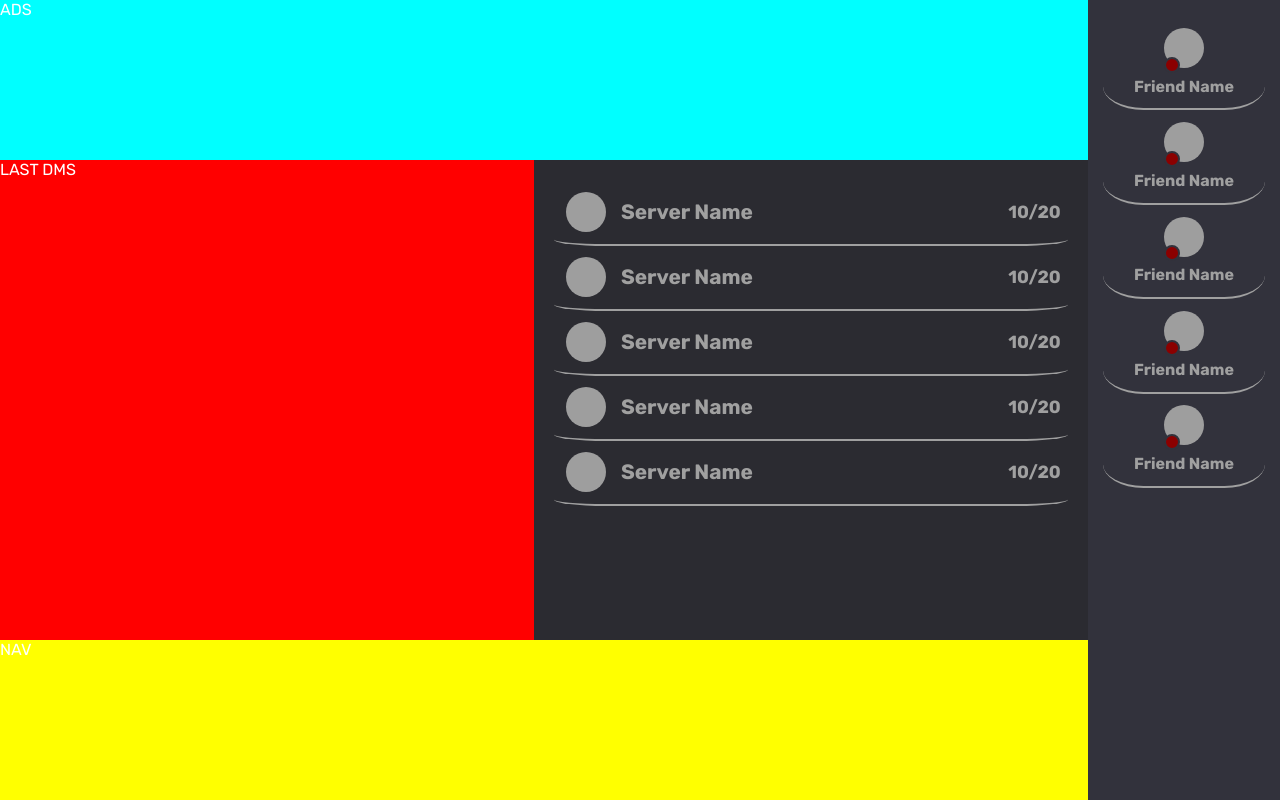
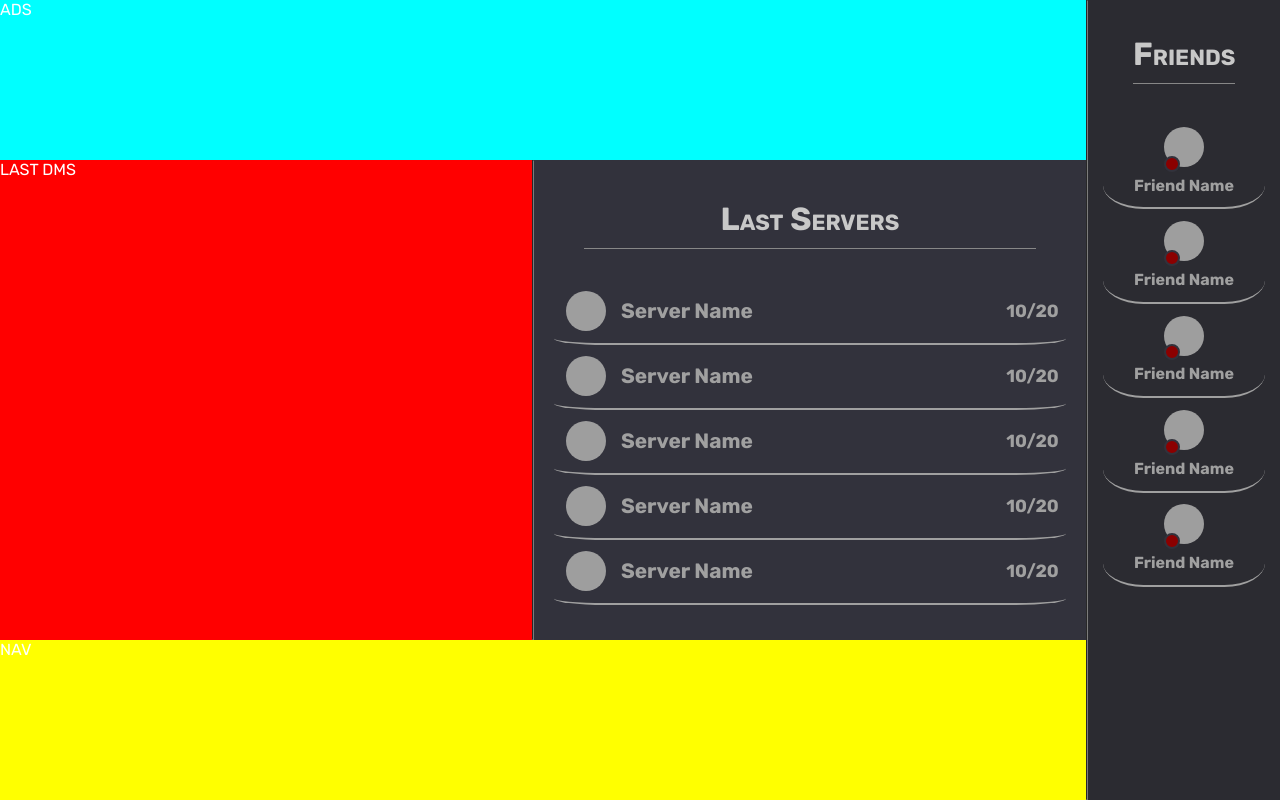
Before and after one commit to VirtuallDev/disgamble, a React (Vite) app in the folder client/: page / in a window 1280 px wide. Built offline with nearby package versions, Linux system fonts and the light colour scheme; no server answers; grey boxes are pictures that could not be loaded; the HTML template or start-up script is replaced by a standard one.

Commit message:
added some ui

```diff
--- /dev/null
+++ b/client/src/components/Home/Divider.css
@@ -0,0 +1,3 @@
+.hr-div {
+    border-color: rgb(124, 124, 124);
+}
--- /dev/null
+++ b/client/src/components/Home/Divider.jsx
@@ -0,0 +1,8 @@
+import React from "react";
+import './Divider.css';
+
+export const Divider = () => {
+    return (
+        <hr className="hr-div" />
+    )
+}
--- a/client/src/components/Home/Friend.css
+++ b/client/src/components/Home/Friend.css
@@ -8,15 +8,14 @@
   margin-bottom: -1px;
   color: rgb(160, 160, 160);
   font-size: 1em;
-  transition: all 0.1s;
-  -moz-transition: all 0.1s;
+  transition: all 0.2s;
+  -moz-transition: all 0.2s;
 }
 
 .friends-container:hover {
   cursor: pointer;
   color: white;
   border-color: white;
-  font-size: 1.05em;
 }
 
 .image-container {
--- /dev/null
+++ b/client/src/components/Home/Header.css
@@ -0,0 +1,17 @@
+.header {
+    font-size: 32px;
+    font-weight: bolder;
+    text-indent: 4;
+    width: 100%;
+    display: flex;
+    flex-direction: column;
+    padding: 20px 30px;
+    font-variant: small-caps;
+}
+
+.divider {
+    border-bottom: 1px solid rgb(135, 135, 135);
+    margin-top: 10px;
+    width: 100%;
+    margin: 10px auto;
+}
--- /dev/null
+++ b/client/src/components/Home/Header.jsx
@@ -0,0 +1,11 @@
+import React from "react";
+import './Header.css';
+
+export const Header = ({label, fontSize}) => {
+    return (
+        <div className="header" style={{fontSize}}>
+            {label}
+            <div className="divider"></div>
+        </div>
+    )
+}
--- a/client/src/components/Home/Server.css
+++ b/client/src/components/Home/Server.css
@@ -9,14 +9,13 @@
   color: rgb(160, 160, 160);
   font-size: 1em;
   transition: all 0.1s;
-  -moz-transition: all 0.1s;
+  -moz-transition: all 0.2s;
 }
 
 .server-container:hover {
   cursor: pointer;
   color: white;
   border-color: white;
-  font-size: 1.05em;
 }
 
 .server-image {
--- a/client/src/pages/home/Home.jsx
+++ b/client/src/pages/home/Home.jsx
@@ -2,6 +2,8 @@ import React from 'react';
 import './home.css';
 import { Server } from '../../components/Home/Server';
 import { Friend } from '../../components/Home/Friend';
+import { Header } from '../../components/Home/Header';
+import { Divider } from '../../components/Home/Divider';
 
 const Home = () => {
   return (
@@ -14,7 +16,9 @@ const Home = () => {
             style={{ backgroundColor: 'red' }}>
             LAST DMS
           </div>
+          <Divider />
           <div className="last-servers">
+            <Header fontSize={'32px'} label={'Last Servers'} />
             {[1, 2, 3, 4, 5].map((e) => {
               return <Server />;
             })}
@@ -22,7 +26,9 @@ const Home = () => {
         </div>
         <div className="nav">NAV</div>
       </div>
+      <Divider />
       <div className="friend-list">
+      <Header fontSize={'32px'} label={'Friends'} />
         {[1, 2, 3, 4, 5].map((e) => {
           return <Friend />;
         })}
--- a/client/src/pages/home/home.css
+++ b/client/src/pages/home/home.css
@@ -9,7 +9,7 @@
 .friend-list {
   width: 15%;
   height: 100%;
-  background-color: var(--dark);
+  background-color: var(--dark2);
   padding: 15px;
 }
 
@@ -41,7 +41,7 @@
 }
 
 .last-servers {
-  background-color: var(--dark2);
+  background-color: var(--dark);
   padding: 20px;
 }
 .nav {
```
